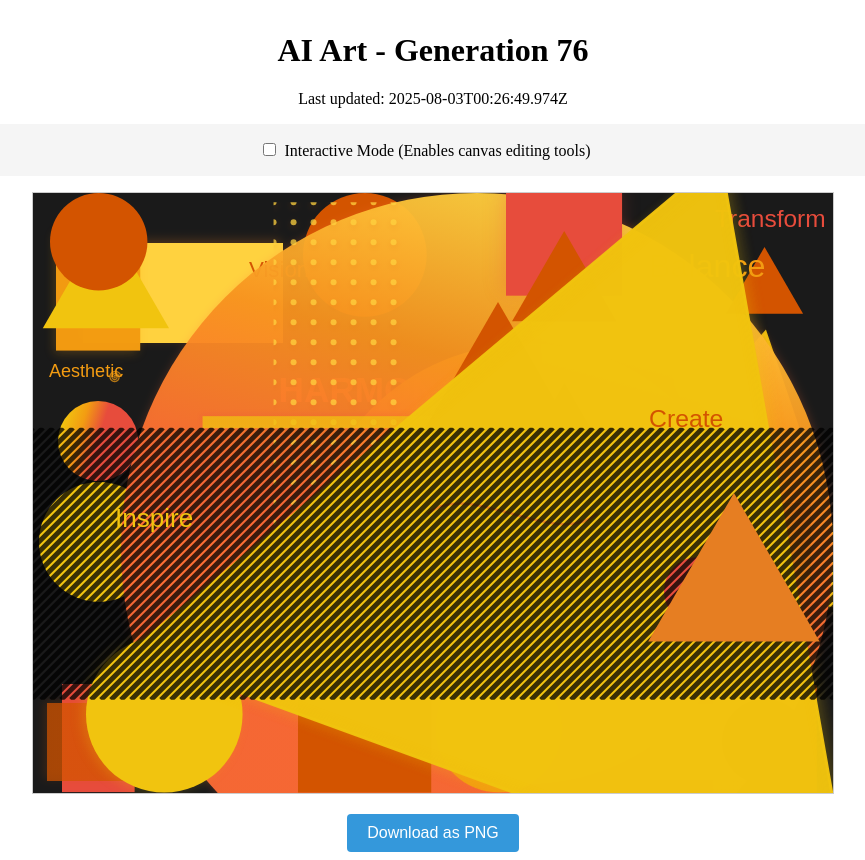
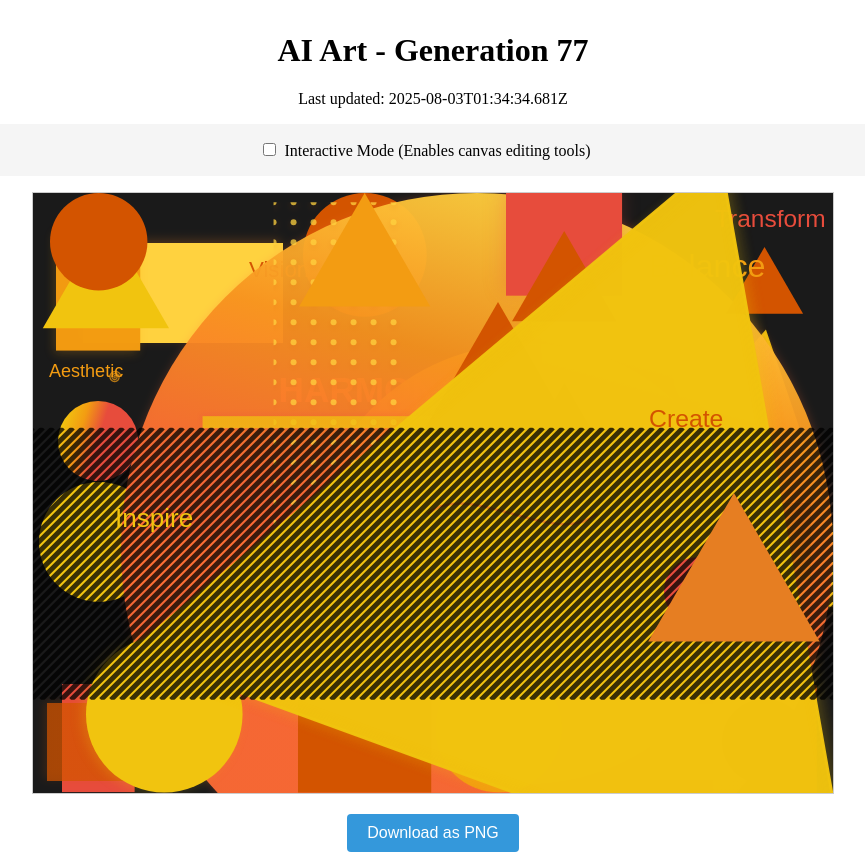
Before and after one commit to mcclowes/ai-art, a React (Vite) app: page / in a window 1280 px wide. Shown: the whole page, without its empty margins (207-1072 px from the left). Built offline with nearby package versions, Linux system fonts and the light colour scheme.

Commit message:
Improve artwork - Generation 77

```diff
--- a/src/artwork-state.ts
+++ b/src/artwork-state.ts
@@ -850,9 +850,17 @@ export const artworkState: ArtworkState = {
       "font": "26.09526727534332px Arial",
       "fillStyle": "#f1c40f",
       "id": "text_1754175909889"
+    },
+    {
+      "type": "triangle",
+      "x": 331.68841339638345,
+      "y": 75.68841339638345,
+      "size": 75.68841339638345,
+      "fillStyle": "#f39c12",
+      "id": "triangle_1754184874681"
     }
   ],
-  "generation": 76,
-  "lastUpdated": "2025-08-03T00:26:49.974Z",
+  "generation": 77,
+  "lastUpdated": "2025-08-03T01:34:34.681Z",
   "cycleStarted": "2025-07-30T21:05:00.444Z"
 };
```
